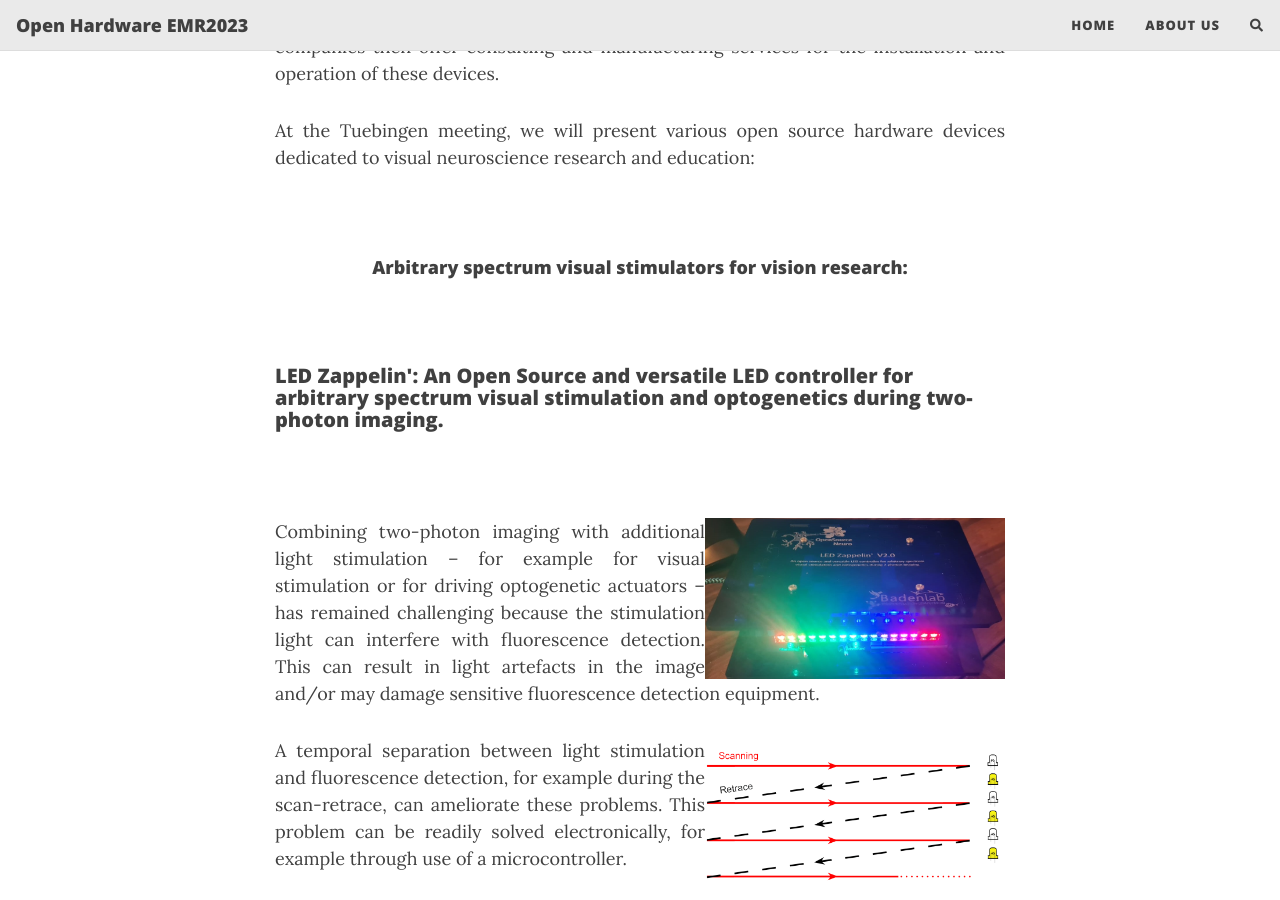
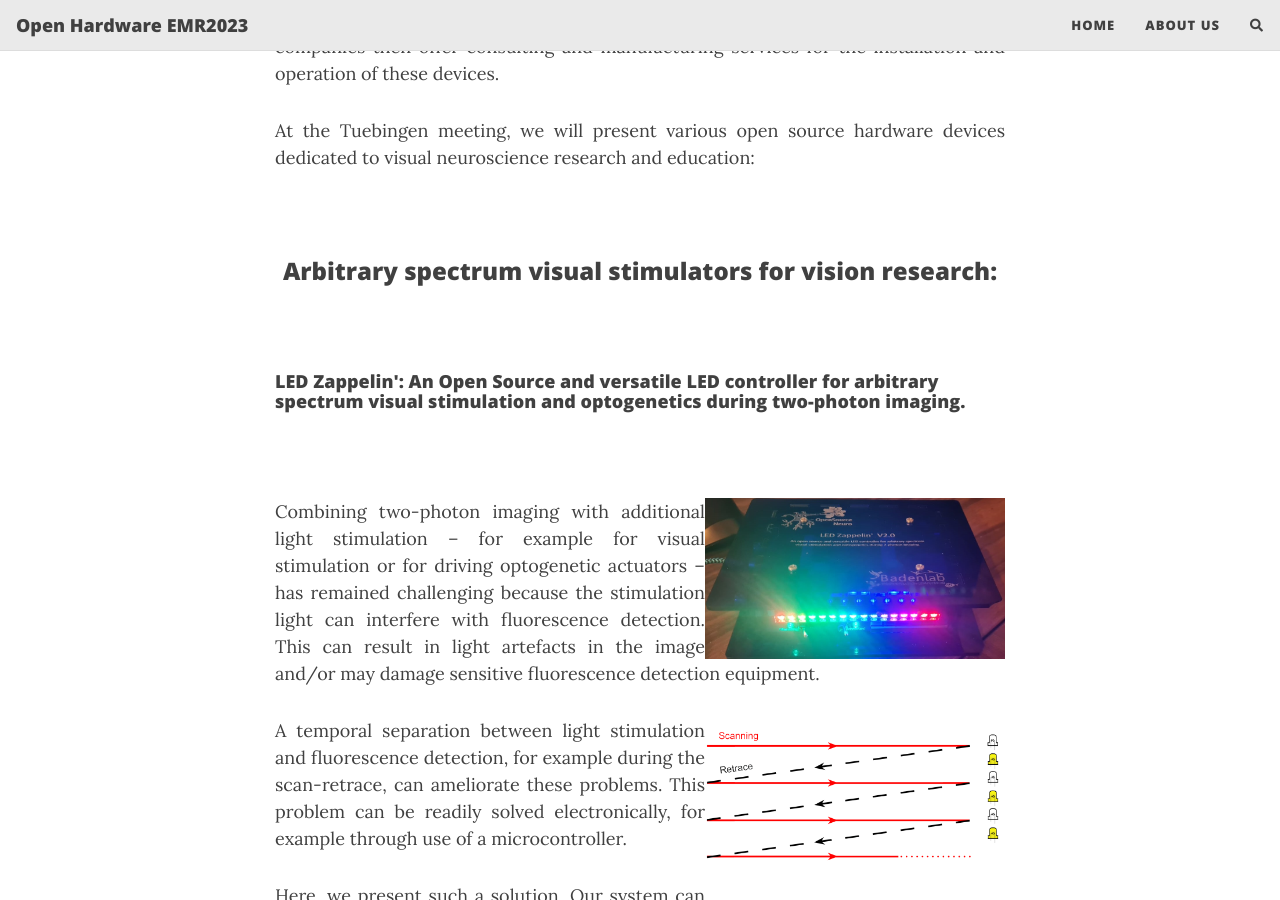
Before and after one commit to open-neuroscience/ERM2023, a Jekyll site: the page built from index.markdown, in a window 1280 px wide and 900 px high, scrolled down 978 px. Built offline with Jekyll 4.4.1, drawn with Linux system fonts in a browser that asks for light colours; nearby versions of some CDN libraries; comment, search, counter and statistics services are not loaded.

Commit message:
Update index.markdown

```diff
--- a/index.markdown
+++ b/index.markdown
@@ -34,11 +34,11 @@ At the Tuebingen meeting, we will present various open source hardware devices d
 
 <br>
 
-<h4 align="center"> Arbitrary spectrum visual stimulators for vision research: </h4>
+<h3 align="center"> Arbitrary spectrum visual stimulators for vision research: </h3>
 
 <br>
 
-<h5 align="left"> LED Zappelin': An Open Source and versatile LED controller for arbitrary spectrum visual stimulation and optogenetics during two-photon imaging. </h5>
+<h4 align="left"> LED Zappelin': An Open Source and versatile LED controller for arbitrary spectrum visual stimulation and optogenetics during two-photon imaging. </h4>
 
 <br>
 
@@ -65,4 +65,4 @@ Here, we present such a solution. Our system can line-synch up to 24 independent
 <br>
 
 
-<h4 align="left"> Spikeling: An artificial and light-sensitive neuron for neuroscience education </h4>
+<h3 align="left"> Spikeling: An artificial and light-sensitive neuron for neuroscience education </h3>
```
